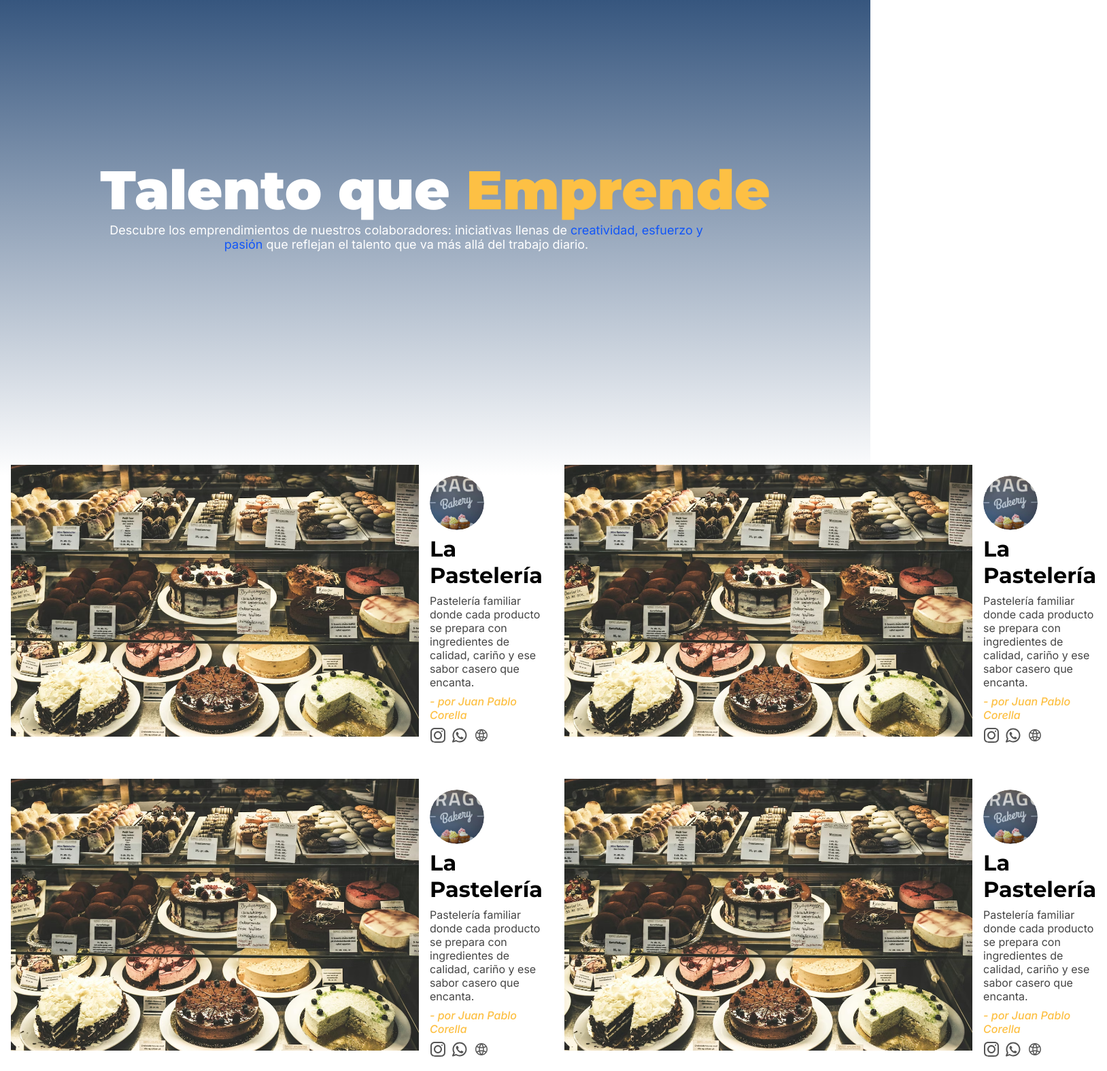
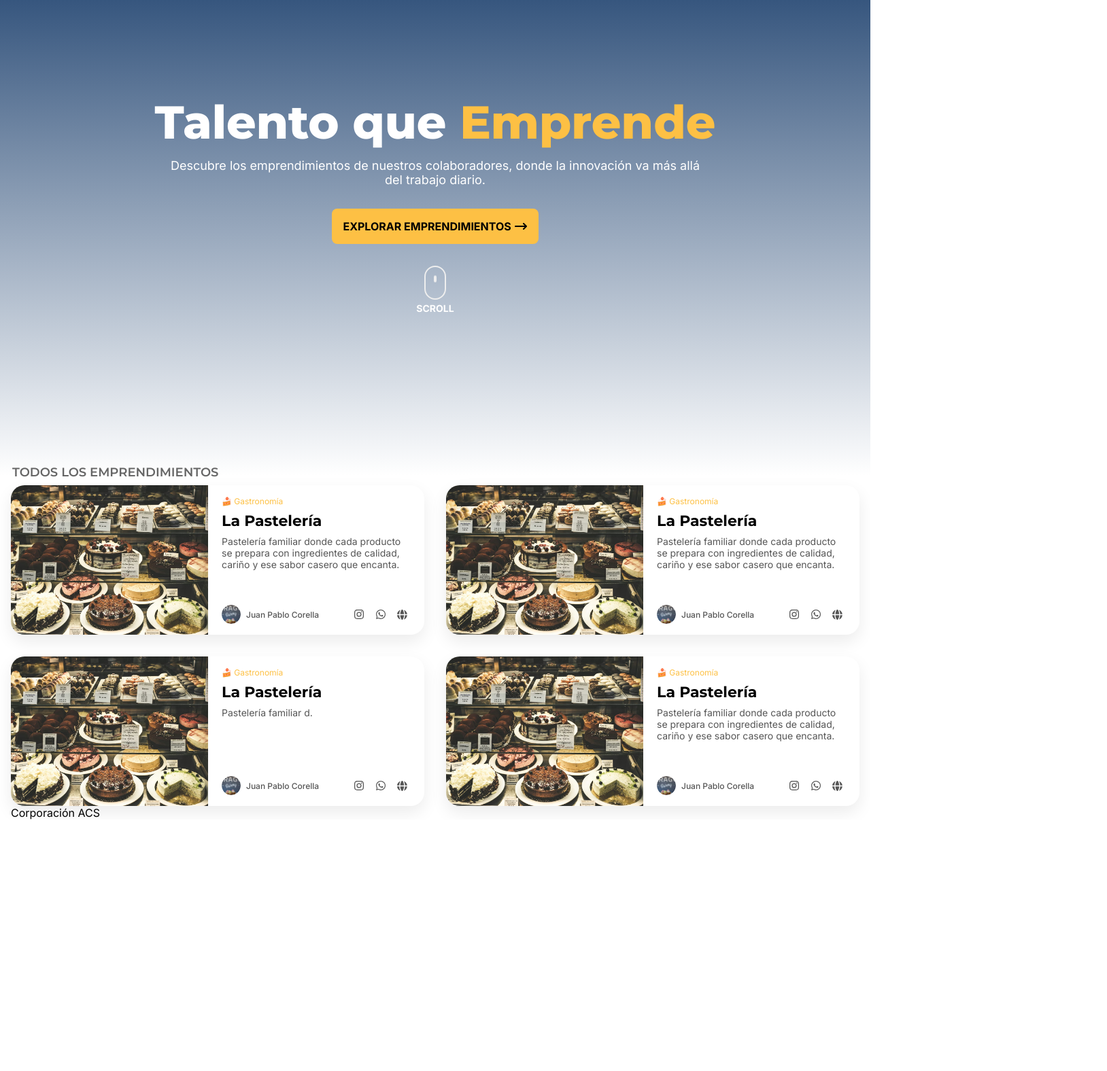
Before and after one commit to byronjvh/emprendimientos, a plain HTML site: page index.html in a window 1280 px wide. Shown: the part 100-1676 px from the top of the page at 68% size, 1628 px wide, since content can reach past the window. After the commit the page ends 1306 px from the top, so only its background shows below. Drawn offline with Linux system fonts and the light colour scheme.

Commit message:
se mejoró el diseño de la página

```diff
--- a/index.html
+++ b/index.html
@@ -9,6 +9,8 @@
     <link
         href="https://fonts.googleapis.com/css2?family=Inter:ital,opsz,wght@0,14..32,100..900;1,14..32,100..900&family=Montserrat:ital,wght@0,100..900;1,100..900&display=swap"
         rel="stylesheet">
+    <script src="https://cdnjs.cloudflare.com/ajax/libs/font-awesome/7.0.1/js/all.min.js"
+        crossorigin="anonymous"></script>
     <title>Emprendimientos</title>
 </head>
 <style>
@@ -18,12 +20,17 @@
         box-sizing: border-box;
     }
 
+    html {
+        scroll-behavior: smooth;
+    }
+
     body {
         background: #1A3E6C;
         background: linear-gradient(180deg, rgba(26, 62, 108, 1) 0%, rgba(255, 255, 255, 1) 100%);
         background-repeat: no-repeat;
         height: 100svh;
         padding: 16px;
+        font-family: "Inter", sans-serif;
     }
 
     .hero {
@@ -32,14 +39,38 @@
         align-items: center;
         justify-content: center;
         height: 100%;
-        max-height: 900px;
+        max-height: 880px;
+        gap: 32px;
+    }
+
+    .hero-texto {
+        display: flex;
+        flex-direction: column;
+        align-items: center;
+        gap: 12px;
+    }
+
+    .hero-button {
+        background-color: #fdc044;
+        border: none;
+        font-weight: bold;
+        font-family: "Inter", sans-serif;
+        padding: 16px;
+        border-radius: 8px;
+        cursor: pointer;
+        transition: filter .3s ease-out, transform .3s ease-out;
+    }
+
+    .hero-button:hover {
+        filter: brightness(1.1);
+        transform: translateY(-4px);
     }
 
     h1 {
         font-family: "Montserrat", sans-serif;
         font-optical-sizing: auto;
-        font-weight: 900;
-        font-size: 80px;
+        font-weight: 800;
+        font-size: 68px;
         color: white;
         text-align: center;
     }
@@ -60,7 +91,7 @@
         font-family: "Inter", sans-serif;
         font-optical-sizing: auto;
         color: white;
-        max-width: 900px;
+        max-width: 800px;
         text-align: center;
     }
 
@@ -68,176 +99,361 @@
         font-size: 18px;
     }
 
-    .intro-destacado {
-        color: #1256f7;
-    }
-
     ul {
         list-style: none;
     }
 
+    a {
+        color: #000;
+        text-decoration: none;
+
+    }
+
+    .tag {
+        font-family: "Inter", sans-serif;
+        font-optical-sizing: auto;
+        color: #fdc044;
+        font-size: 12px;
+    }
+
+    .scroll {
+        display: flex;
+        flex-direction: column;
+        align-items: center;
+        font-size: 14px;
+        font-weight: bold;
+        gap: 4px;
+        color: #eee;
+    }
+
+    .mouse {
+        border: 2px solid #eee;
+        border-radius: 20px;
+        width: 32px;
+        height: 50px;
+        position: relative;
+    }
+
+    .mouse-wheel {
+        position: absolute;
+        width: 4px;
+        border-radius: 2px;
+        height: 10px;
+        background-color: #eee;
+        left: 50%;
+        top: 6px;
+        transform: translate(-50%, 0%);
+        animation: mouse-animation 2s infinite;
+    }
+
+    @keyframes mouse-animation {
+        0% {
+            opacity: 0;
+            transform: translate(-50%, 0%);
+        }
+
+        20% {
+            opacity: 1;
+            transform: translate(-50%, 0%);
+        }
+
+        80% {
+            opacity: 1;
+            transform: translate(-50%, 80%);
+        }
+
+        100% {
+            transform: translate(-50%, 80%);
+            opacity: 0;
+        }
+    }
+
+    main {
+        display: flex;
+        flex-direction: column;
+        align-items: center;
+        max-width: 1272px;
+        margin-inline: auto;
+    }
+
+
+    .emprendimientos-titulo {
+        font-size: 18px;
+        font-weight: 600;
+        text-align: left;
+        width: 100%;
+        padding-left: 2px;
+        margin-bottom: 8px;
+        color: #666;
+    }
+
+
     .emprendimiento {
         display: flex;
+        flex-direction: column;
+        border-radius: 20px;
+        overflow: hidden;
+        width: 100%;
+        max-width: 620px;
+        height: 380px;
+        background-color: white;
+        box-shadow: 0 10px 25px rgba(0, 0, 0, 0.08);
+    }
+
+    .emprendimiento:hover .emprendimiento-imagen img {
+        transform: scale(1.05);
     }
 
     .emprendimientos-lista {
-        display: grid;
-        grid-template-columns: 1fr 1fr;
-        gap: 32px 16px;
+        display: inline-grid;
+        grid-template-columns: repeat(1, auto);
+        gap: 16px;
     }
 
     .emprendimiento-imagen {
-        width: 600px;
-        height: 400px;
-        object-fit: cover;
+        width: 100%;
+        height: 100%;
+        max-height: 200px;
+        overflow: hidden;
     }
 
-    .emprendimiento-texto {
-        position: relative;
-        padding: 16px;
+    .emprendimiento-imagen img {
+        width: 100%;
+        height: 100%;
+        object-fit: cover;
+        transition: transform .3s ease-in-out;
+        transform-origin: center center;
+    }
+
+    .emprendimiento-contenido {
+        width: 100%;
+        height: 100%;
+        padding: 16px 20px;
         display: flex;
         flex-direction: column;
         gap: 8px;
+        justify-content: space-between;
     }
 
-    .emprendimiento-logo {
-        height: 80px;
-        width: 80px;
+
+    .emprendimiento-texto {
+        display: flex;
+        flex-direction: column;
+        gap: 8px;
+        height: 100%;
+    }
+
+    .emprendimiento-autor {
+        display: flex;
+        align-items: center;
+        gap: 8px;
+    }
+
+    .emprendimiento-autor-avatar {
+        height: 28px;
+        width: 28px;
         border-radius: 50%;
         object-fit: cover;
         outline: 2px solid white;
     }
 
     .emprendimiento-titulo {
-        font-size: 32px;
+        font-size: 22px;
     }
 
     .emprendimiento-descripcion {
-        color: #444;
+        color: #555;
         max-width: 600px;
         text-align: left;
-        text-wrap: balance;
+        font-size: 14px;
     }
 
-    .emprendimiento-autor {
-        color: #000;
+    .emprendimiento-autor-nombre {
+        color: #555;
         text-align: left;
-        font-style: italic;
         font-weight: 500;
-        color: #fdc044;
+        font-size: 12px;
+    }
+
+    .emprendimiento footer {
+        display: flex;
+        justify-content: space-between;
+        align-items: center;
     }
 
     .emprendimiento-enlaces {
         display: flex;
-        gap: 8px;
+        gap: 6px;
+        font-size: 16px;
     }
 
-    .emprendimiento-enlaces-icon {
-        height: 24px;
+    .emprendimiento-enlaces a {
+        padding: 3px;
+        color: #555;
+        transition: color .2s ease-out, transform .2s ease-out;
+    }
+
+    .emprendimiento-enlaces a:hover {
+        color: #fdc044;
+        transform: scale(1.08);
+    }
+
+    .emprendimiento-enlaces .fa-globe {
+        font-size: 15px;
+    }
+
+    @media screen and (min-width: 660px) {
+        .emprendimientos-lista {
+            grid-template-columns: repeat(2, auto);
+        }
+    }
+
+    @media screen and (min-width: 1100px) {
+        .emprendimientos-lista {
+            gap: 32px;
+        }
+
+        .emprendimiento {
+            flex-direction: row;
+            height: 220px;
+        }
+
+        .emprendimiento-imagen {
+            max-width: 290px;
+            max-height: 220px;
+        }
     }
 </style>
 
 <body>
     <div class="hero">
-        <div>
+        <div class="hero-texto">
             <h1>Talento que <span class="titulo-destacado">Emprende</span></h1>
-            <p class="intro">Descubre los emprendimientos de nuestros colaboradores: iniciativas llenas de
-                <span class="intro-destacado">
-                    creatividad,
-                    esfuerzo y pasión
-                </span>
-                que reflejan el talento que va más allá del trabajo diario.
+            <p class="intro">Descubre los emprendimientos de nuestros colaboradores,
+                donde la innovación va más allá del trabajo diario.
             </p>
         </div>
+        <a href="#emprendimientos" class="hero-button">EXPLORAR EMPRENDIMIENTOS <i
+                class="fa-solid fa-arrow-right-long"></i></a>
+        <div class="scroll">
+            <div class="mouse">
+                <span class="mouse-wheel"></span>
             </div>
-    <main class="emprendimientos">
+            <p>SCROLL</p>
+        </div>
+    </div>
+    <main id="emprendimientos" class="emprendimientos">
+        <h3 class="emprendimientos-titulo">TODOS LOS EMPRENDIMIENTOS</h3>
         <ul class="emprendimientos-lista">
             <li>
                 <article class="emprendimiento">
-                    <div><img class="emprendimiento-imagen" src="/lista/pasteleria-ejemplo/pasteleria.avif"
+                    <div class="emprendimiento-imagen"><img class="" src="/lista/pasteleria-ejemplo/pasteleria.avif"
                             alt="pasteleria"></div>
+                    <div class="emprendimiento-contenido">
                         <div class="emprendimiento-texto">
-                        <img class="emprendimiento-logo" src="/lista/pasteleria-ejemplo/pasteleria-logo.avif"
-                            alt="pasteleria logo">
+                            <span class="tag">🍰 Gastronomía</span>
                             <h4 class="emprendimiento-titulo">La Pastelería</h4>
                             <p class="emprendimiento-descripcion">Pastelería familiar donde cada producto se prepara con
                                 ingredientes de calidad, cariño y ese sabor casero que encanta.</p>
-                        <p class="emprendimiento-autor">- por Juan Pablo Corella</p>
+                        </div>
+                        <footer>
+                            <div class="emprendimiento-autor">
+                                <img class="emprendimiento-autor-avatar"
+                                    src="/lista/pasteleria-ejemplo/pasteleria-logo.avif" alt="pasteleria logo">
+                                <p class="emprendimiento-autor-nombre"> Juan Pablo Corella</p>
+                            </div>
                             <div class="emprendimiento-enlaces">
-                            <a href=""><img class="emprendimiento-enlaces-icon" src="/iconos/instagram.svg"
-                                    alt="instagram"></a>
-                            <a href=""><img class="emprendimiento-enlaces-icon" src="/iconos/whatsapp.svg"
-                                    alt="whatsapp"></a>
-                            <a href=""><img class="emprendimiento-enlaces-icon" src="/iconos/web.svg" alt="website"></a>
+                                <a href=""><i class="fa-brands fa-instagram"></i></a>
+                                <a href=""><i class="fa-brands fa-whatsapp"></i></a>
+                                <a href=""><i class="fa-solid fa-globe"></i></a>
                             </div>
+                        </footer>
                     </div>
                 </article>
             </li>
             <li>
                 <article class="emprendimiento">
-                    <div><img class="emprendimiento-imagen" src="/lista/pasteleria-ejemplo/pasteleria.avif"
+                    <div class="emprendimiento-imagen"><img class="" src="/lista/pasteleria-ejemplo/pasteleria.avif"
                             alt="pasteleria"></div>
+                    <div class="emprendimiento-contenido">
                         <div class="emprendimiento-texto">
-                        <img class="emprendimiento-logo" src="/lista/pasteleria-ejemplo/pasteleria-logo.avif"
-                            alt="pasteleria logo">
+                            <span class="tag">🍰 Gastronomía</span>
                             <h4 class="emprendimiento-titulo">La Pastelería</h4>
                             <p class="emprendimiento-descripcion">Pastelería familiar donde cada producto se prepara con
                                 ingredientes de calidad, cariño y ese sabor casero que encanta.</p>
-                        <p class="emprendimiento-autor">- por Juan Pablo Corella</p>
+                        </div>
+                        <footer>
+                            <div class="emprendimiento-autor">
+                                <img class="emprendimiento-autor-avatar"
+                                    src="/lista/pasteleria-ejemplo/pasteleria-logo.avif" alt="pasteleria logo">
+                                <p class="emprendimiento-autor-nombre"> Juan Pablo Corella</p>
+                            </div>
                             <div class="emprendimiento-enlaces">
-                            <a href=""><img class="emprendimiento-enlaces-icon" src="/iconos/instagram.svg"
-                                    alt="instagram"></a>
-                            <a href=""><img class="emprendimiento-enlaces-icon" src="/iconos/whatsapp.svg"
-                                    alt="whatsapp"></a>
-                            <a href=""><img class="emprendimiento-enlaces-icon" src="/iconos/web.svg" alt="website"></a>
+                                <a href=""><i class="fa-brands fa-instagram"></i></a>
+                                <a href=""><i class="fa-brands fa-whatsapp"></i></a>
+                                <a href=""><i class="fa-solid fa-globe"></i></a>
                             </div>
+                        </footer>
                     </div>
                 </article>
             </li>
             <li>
                 <article class="emprendimiento">
-                    <div><img class="emprendimiento-imagen" src="/lista/pasteleria-ejemplo/pasteleria.avif"
+                    <div class="emprendimiento-imagen"><img class="" src="/lista/pasteleria-ejemplo/pasteleria.avif"
                             alt="pasteleria"></div>
+                    <div class="emprendimiento-contenido">
                         <div class="emprendimiento-texto">
-                        <img class="emprendimiento-logo" src="/lista/pasteleria-ejemplo/pasteleria-logo.avif"
-                            alt="pasteleria logo">
+                            <span class="tag">🍰 Gastronomía</span>
                             <h4 class="emprendimiento-titulo">La Pastelería</h4>
-                        <p class="emprendimiento-descripcion">Pastelería familiar donde cada producto se prepara con
-                            ingredientes de calidad, cariño y ese sabor casero que encanta.</p>
-                        <p class="emprendimiento-autor">- por Juan Pablo Corella</p>
+                            <p class="emprendimiento-descripcion">Pastelería familiar d.</p>
+                        </div>
+                        <footer>
+                            <div class="emprendimiento-autor">
+                                <img class="emprendimiento-autor-avatar"
+                                    src="/lista/pasteleria-ejemplo/pasteleria-logo.avif" alt="pasteleria logo">
+                                <p class="emprendimiento-autor-nombre"> Juan Pablo Corella</p>
+                            </div>
                             <div class="emprendimiento-enlaces">
-                            <a href=""><img class="emprendimiento-enlaces-icon" src="/iconos/instagram.svg"
-                                    alt="instagram"></a>
-                            <a href=""><img class="emprendimiento-enlaces-icon" src="/iconos/whatsapp.svg"
-                                    alt="whatsapp"></a>
-                            <a href=""><img class="emprendimiento-enlaces-icon" src="/iconos/web.svg" alt="website"></a>
+                                <a href=""><i class="fa-brands fa-instagram"></i></a>
+                                <a href=""><i class="fa-brands fa-whatsapp"></i></a>
+                                <a href=""><i class="fa-solid fa-globe"></i></a>
                             </div>
+                        </footer>
                     </div>
                 </article>
             </li>
             <li>
                 <article class="emprendimiento">
-                    <div><img class="emprendimiento-imagen" src="/lista/pasteleria-ejemplo/pasteleria.avif"
+                    <div class="emprendimiento-imagen"><img class="" src="/lista/pasteleria-ejemplo/pasteleria.avif"
                             alt="pasteleria"></div>
+                    <div class="emprendimiento-contenido">
                         <div class="emprendimiento-texto">
-                        <img class="emprendimiento-logo" src="/lista/pasteleria-ejemplo/pasteleria-logo.avif"
-                            alt="pasteleria logo">
+                            <span class="tag">🍰 Gastronomía</span>
                             <h4 class="emprendimiento-titulo">La Pastelería</h4>
                             <p class="emprendimiento-descripcion">Pastelería familiar donde cada producto se prepara con
                                 ingredientes de calidad, cariño y ese sabor casero que encanta.</p>
-                        <p class="emprendimiento-autor">- por Juan Pablo Corella</p>
+                        </div>
+                        <footer>
+                            <div class="emprendimiento-autor">
+                                <img class="emprendimiento-autor-avatar"
+                                    src="/lista/pasteleria-ejemplo/pasteleria-logo.avif" alt="pasteleria logo">
+                                <p class="emprendimiento-autor-nombre"> Juan Pablo Corella</p>
+                            </div>
                             <div class="emprendimiento-enlaces">
-                            <a href=""><img class="emprendimiento-enlaces-icon" src="/iconos/instagram.svg"
-                                    alt="instagram"></a>
-                            <a href=""><img class="emprendimiento-enlaces-icon" src="/iconos/whatsapp.svg"
-                                    alt="whatsapp"></a>
-                            <a href=""><img class="emprendimiento-enlaces-icon" src="/iconos/web.svg" alt="website"></a>
+                                <a href=""><i class="fa-brands fa-instagram"></i></a>
+                                <a href=""><i class="fa-brands fa-whatsapp"></i></a>
+                                <a href=""><i class="fa-solid fa-globe"></i></a>
                             </div>
+                        </footer>
                     </div>
                 </article>
             </li>
+
         </ul>
     </main>
+    <footer>
+        Corporación ACS
+    </footer>
 </body>
 
 </html>
```
Lines whose indentation alone changed are shown as unchanged.
